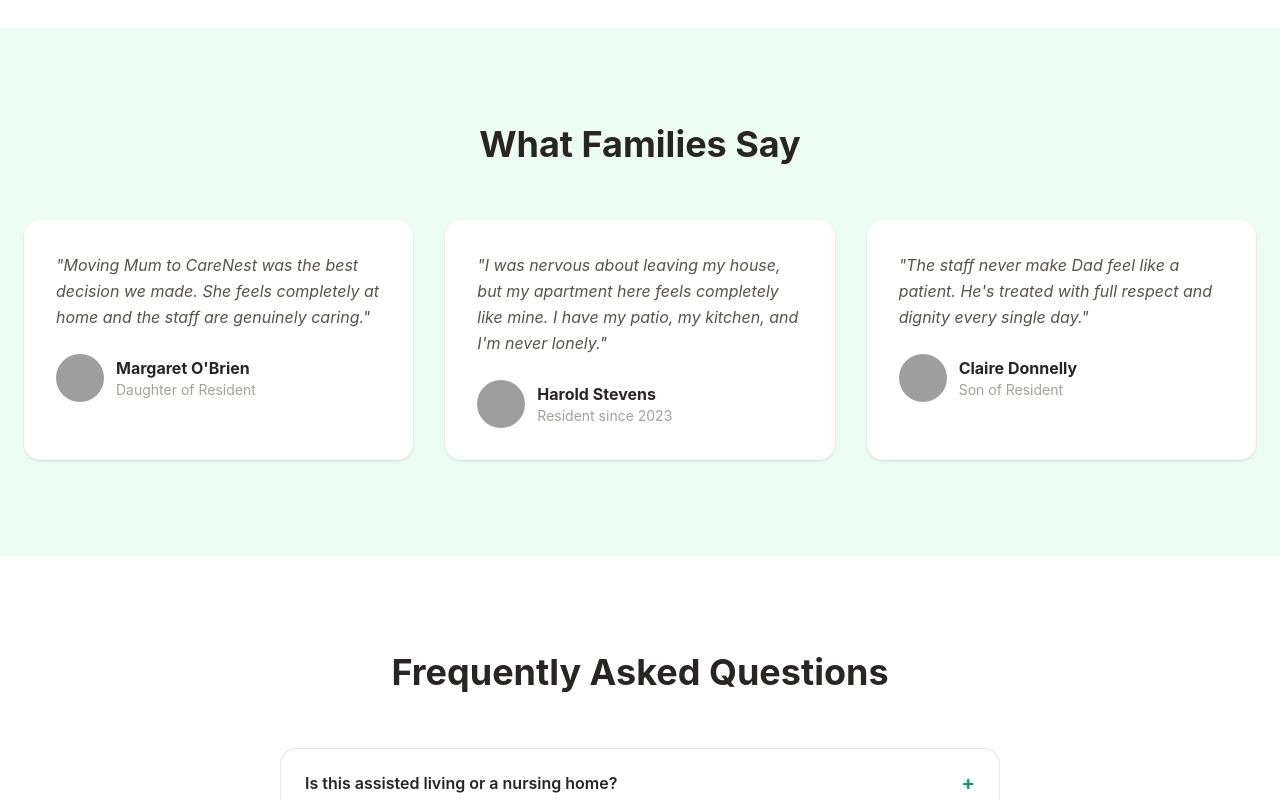
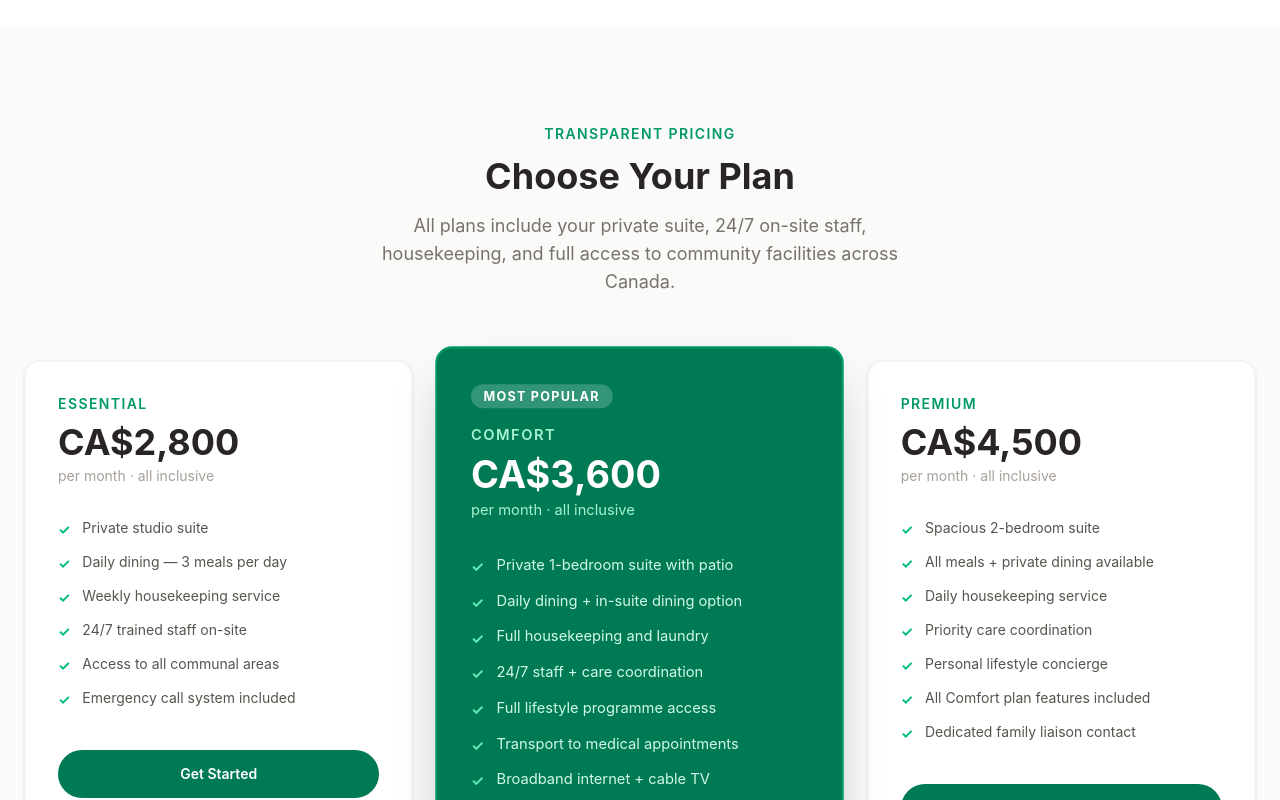
Before and after one commit to emmanuel-ochii/carenest-living, a Vue app: page / in a window 1280 px wide. Shown: the part 2740-3540 px from the top of the page. Built offline with nearby package versions, Linux system fonts and the light colour scheme; grey boxes are pictures that could not be loaded.

Commit message:
feat: add PricingSection component — reusable pricing cards with CAD plans, Canadian benefits note, and integrated into HomeView and ServicesView

```diff
--- a/src/components/PricingSection.vue
+++ b/src/components/PricingSection.vue
@@ -0,0 +1,124 @@
+<template>
+  <section class="py-24 bg-stone-50">
+    <div class="max-w-7xl mx-auto px-6">
+
+      <div class="text-center mb-16">
+        <p class="text-emerald-600 font-semibold uppercase tracking-widest text-sm mb-3">
+          Transparent Pricing
+        </p>
+        <h2 class="text-4xl font-bold text-stone-800">Choose Your Plan</h2>
+        <p class="text-stone-500 mt-4 max-w-xl mx-auto text-lg">
+          All plans include your private suite, 24/7 on-site staff, housekeeping,
+          and full access to community facilities across Canada.
+        </p>
+      </div>
+
+      <div class="grid md:grid-cols-3 gap-8">
+        <div
+          v-for="plan in plans"
+          :key="plan.name"
+          :class="[
+            'rounded-2xl p-8 border-2 transition duration-300',
+            plan.featured
+              ? 'border-emerald-600 bg-emerald-700 text-white shadow-2xl scale-105'
+              : 'border-stone-100 bg-white text-stone-800 shadow-sm hover:shadow-md'
+          ]"
+        >
+          <!-- Badge -->
+          <div v-if="plan.featured" class="mb-4">
+            <span class="bg-white/20 text-white text-xs font-bold uppercase tracking-widest px-3 py-1 rounded-full">
+              Most Popular
+            </span>
+          </div>
+
+          <p :class="['text-sm font-semibold uppercase tracking-widest mb-2', plan.featured ? 'text-emerald-200' : 'text-emerald-600']">
+            {{ plan.name }}
+          </p>
+
+          <div class="flex items-end gap-1 mb-1">
+            <span class="text-4xl font-bold">{{ plan.price }}</span>
+          </div>
+          <p :class="['text-sm mb-8', plan.featured ? 'text-emerald-200' : 'text-stone-400']">
+            per month · all inclusive
+          </p>
+
+          <ul class="space-y-3 mb-10">
+            <li
+              v-for="feature in plan.features"
+              :key="feature"
+              :class="['flex items-start gap-3 text-sm', plan.featured ? 'text-emerald-100' : 'text-stone-600']"
+            >
+              <span :class="['mt-0.5 shrink-0 font-bold', plan.featured ? 'text-emerald-300' : 'text-emerald-500']">✓</span>
+              {{ feature }}
+            </li>
+          </ul>
+
+          <RouterLink
+            to="/contact"
+            :class="[
+              'block text-center py-3.5 rounded-full font-semibold transition text-sm',
+              plan.featured
+                ? 'bg-white text-emerald-700 hover:bg-emerald-50'
+                : 'bg-emerald-700 text-white hover:bg-emerald-800'
+            ]"
+          >
+            Get Started
+          </RouterLink>
+        </div>
+      </div>
+
+      <!-- Footnote -->
+      <p class="text-center text-stone-400 text-sm mt-10">
+        🇨🇦 Alberta Seniors Benefit and BC Seniors' Supplement accepted. &nbsp;|&nbsp;
+        Subsidised plans available — <RouterLink to="/contact" class="text-emerald-600 hover:underline">contact us</RouterLink> to discuss your situation.
+      </p>
+
+    </div>
+  </section>
+</template>
+
+<script setup>
+const plans = [
+  {
+    name: 'Essential',
+    price: 'CA$2,800',
+    featured: false,
+    features: [
+      'Private studio suite',
+      'Daily dining — 3 meals per day',
+      'Weekly housekeeping service',
+      '24/7 trained staff on-site',
+      'Access to all communal areas',
+      'Emergency call system included',
+    ]
+  },
+  {
+    name: 'Comfort',
+    price: 'CA$3,600',
+    featured: true,
+    features: [
+      'Private 1-bedroom suite with patio',
+      'Daily dining + in-suite dining option',
+      'Full housekeeping and laundry',
+      '24/7 staff + care coordination',
+      'Full lifestyle programme access',
+      'Transport to medical appointments',
+      'Broadband internet + cable TV',
+    ]
+  },
+  {
+    name: 'Premium',
+    price: 'CA$4,500',
+    featured: false,
+    features: [
+      'Spacious 2-bedroom suite',
+      'All meals + private dining available',
+      'Daily housekeeping service',
+      'Priority care coordination',
+      'Personal lifestyle concierge',
+      'All Comfort plan features included',
+      'Dedicated family liaison contact',
+    ]
+  },
+]
+</script>
--- a/src/views/HomeView.vue
+++ b/src/views/HomeView.vue
@@ -3,6 +3,7 @@
     <HeroSection />
     <ServicesSection />
     <ResidencesSection />
+    <PricingSection />
     <TestimonialsSection />
     <FaqSection />
     <ContactForm />
@@ -13,6 +14,7 @@
 import HeroSection from '../components/HeroSection.vue'
 import ServicesSection from '../components/ServicesSection.vue'
 import ResidencesSection from '../components/ResidencesSection.vue'
+import PricingSection from '../components/PricingSection.vue'
 import TestimonialsSection from '../components/TestimonialsSection.vue'
 import FaqSection from '../components/FaqSection.vue'
 import ContactForm from '../components/ContactForm.vue'
```
